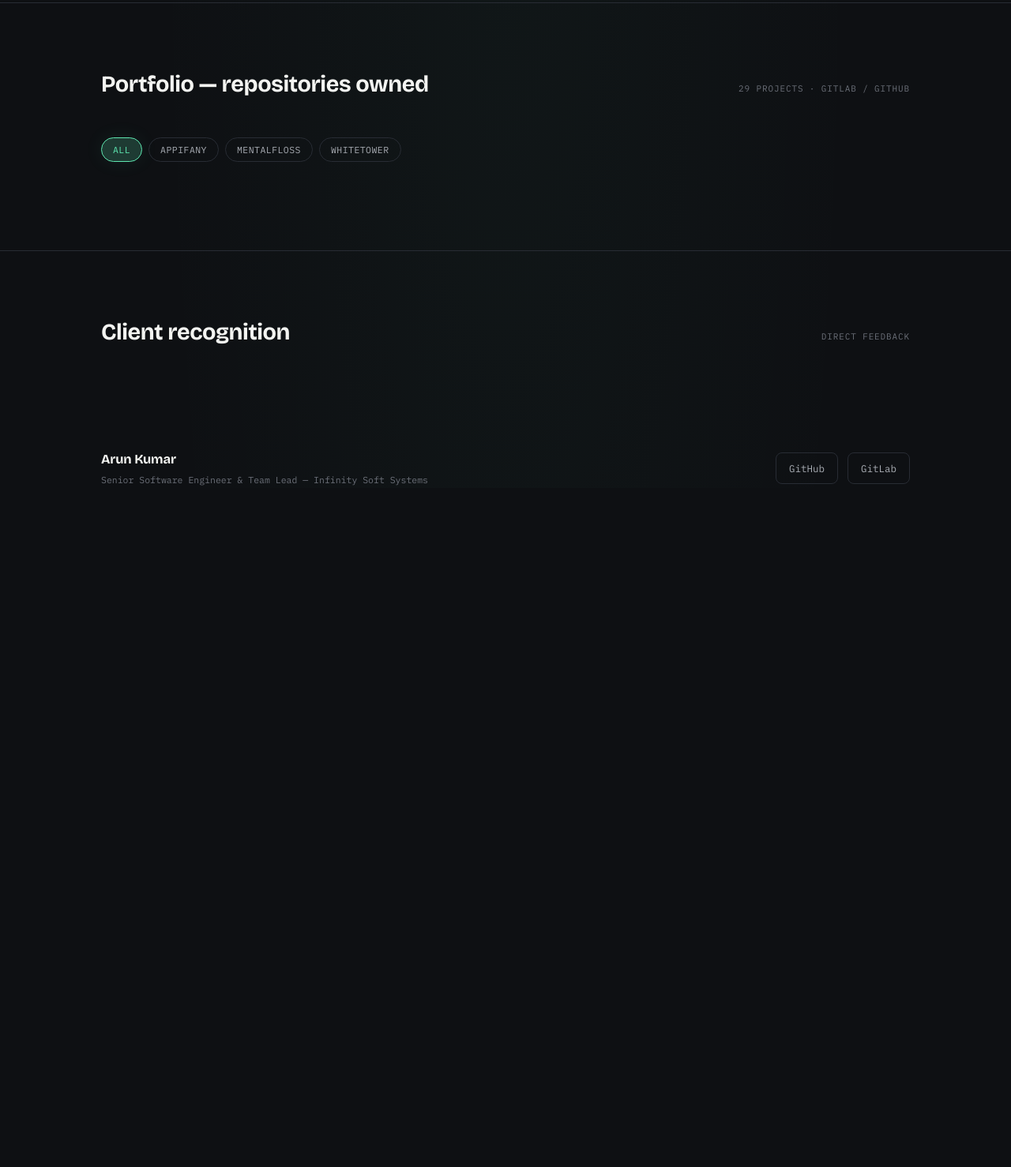
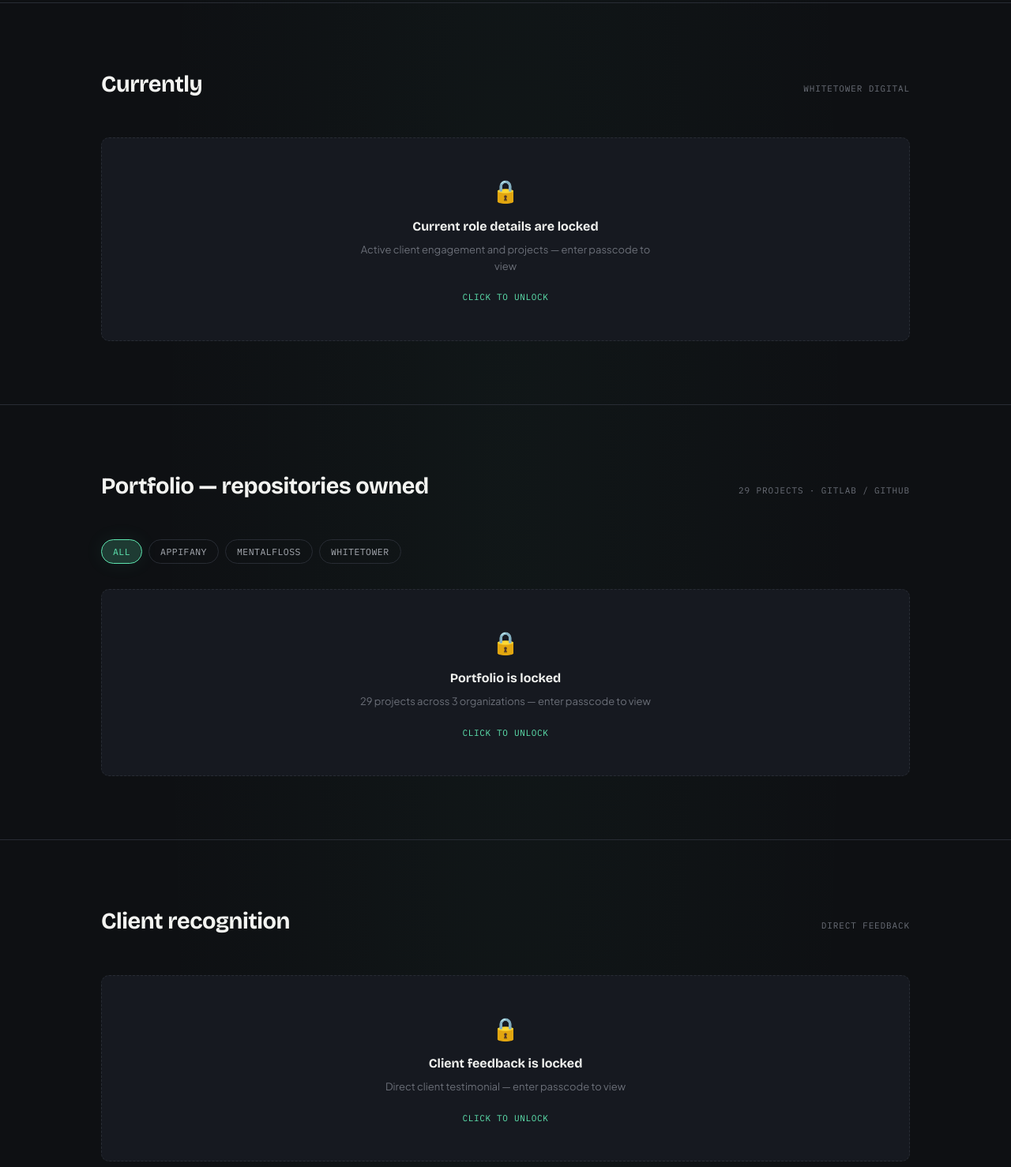
Before and after one commit to aruninf/arun-infinity-portfolio, a plain HTML site: page index.html in a window 1280 px wide. Shown: the part 3142-4620 px from the top of the page at 79% size. Before the commit the page ends 3760 px from the top, so only its background shows below. Drawn offline with nearby package versions, Linux system fonts and the light colour scheme.

Commit message:
add inline lock placeholders for hidden content sections (portfolio, currently, recognition)

```diff
--- a/index.html
+++ b/index.html
@@ -115,13 +115,20 @@
   </div>
 </section>
 
-<section class="reveal" id="currentlySection" style="display:none;">
+<section class="reveal" id="currentlySection">
   <div class="wrap">
     <div class="sec-head">
       <h2>Currently</h2>
       <div class="sec-tag">Whitetower Digital</div>
     </div>
-    <div class="journey" id="currentlyContent"></div>
+    <div id="currentlyContent">
+      <div class="lock-card lock-single" id="currentlyLock">
+        <div class="lock-icon">🔒</div>
+        <div class="lock-title">Current role details are locked</div>
+        <div class="lock-desc">Active client engagement and projects — enter passcode to view</div>
+        <div class="lock-cta">Click to unlock</div>
+      </div>
+    </div>
   </div>
 </section>
 
@@ -139,7 +146,14 @@
       <button class="filter-pill" data-filter="whitetower">Whitetower</button>
     </div>
 
-    <div class="grid" id="grid"></div>
+    <div class="grid" id="grid">
+      <div class="lock-card" id="gridLock">
+        <div class="lock-icon">🔒</div>
+        <div class="lock-title">Portfolio is locked</div>
+        <div class="lock-desc">29 projects across 3 organizations — enter passcode to view</div>
+        <div class="lock-cta">Click to unlock</div>
+      </div>
+    </div>
   </div>
 </section>
 
@@ -149,7 +163,14 @@
       <h2>Client recognition</h2>
       <div class="sec-tag">Direct feedback</div>
     </div>
-    <div id="quoteContainer"></div>
+    <div id="quoteContainer">
+      <div class="lock-card lock-single" id="quoteLock">
+        <div class="lock-icon">🔒</div>
+        <div class="lock-title">Client feedback is locked</div>
+        <div class="lock-desc">Direct client testimonial — enter passcode to view</div>
+        <div class="lock-cta">Click to unlock</div>
+      </div>
+    </div>
   </div>
 </section>
 
--- a/script.js
+++ b/script.js
@@ -214,10 +214,14 @@ function setupFilters(){
 }
 
 function injectProtectedContent(){
+  document.querySelectorAll('.lock-card').forEach(el => el.remove());
+
   const curr = document.getElementById('currentlySection');
   curr.style.display = '';
   curr.classList.add('in');
-  document.getElementById('currentlyContent').innerHTML = PROTECTED_HTML.currently;
+  const currContent = document.getElementById('currentlyContent');
+  currContent.classList.add('journey');
+  currContent.innerHTML = PROTECTED_HTML.currently;
 
   document.getElementById('grid').innerHTML = PROTECTED_HTML.cards;
   document.getElementById('quoteContainer').innerHTML = PROTECTED_HTML.quote;
@@ -254,6 +258,15 @@ unlockBtn.addEventListener('click', ()=>{
   passcodeInput.value = '';
   authError.textContent = '';
   passcodeInput.focus();
+});
+
+document.querySelectorAll('.lock-card').forEach(card => {
+  card.addEventListener('click', () => {
+    modal.classList.add('open');
+    passcodeInput.value = '';
+    authError.textContent = '';
+    passcodeInput.focus();
+  });
 });
 
 modal.addEventListener('click', (e)=>{
--- a/styles.css
+++ b/styles.css
@@ -187,6 +187,26 @@ section + section{border-top:1px solid var(--line);}
 .card-meta{margin-top:auto; padding-top:14px; font-family:var(--mono); font-size:10.5px; color:var(--ink-faint);}
 .hidden{display:none!important;}
 
+.lock-card{
+  background:var(--panel); border:1px dashed var(--line); border-radius:10px;
+  padding:44px 24px; text-align:center; cursor:pointer; grid-column:1/-1;
+  transition:border-color .25s, transform .25s, box-shadow .25s, background .25s;
+}
+.lock-card:hover{
+  border-color:var(--accent); transform:translateY(-2px);
+  background:var(--panel-2); box-shadow:var(--shadow-md), var(--glow-accent);
+}
+.lock-icon{font-size:28px; margin-bottom:10px;}
+.lock-title{font-family:var(--disp); font-weight:700; font-size:16px; margin-bottom:6px;}
+.lock-desc{font-size:13px; color:var(--ink-faint); margin-bottom:14px; max-width:40ch; margin-left:auto; margin-right:auto;}
+.lock-cta{
+  font-family:var(--mono); font-size:11px; text-transform:uppercase;
+  letter-spacing:0.06em; color:var(--accent);
+  display:inline-flex; align-items:center; gap:6px;
+}
+
+.lock-card.lock-single{max-width:100%;}
+
 .quote-card{
   border:1px solid var(--line); border-left:3px solid var(--accent); border-radius:8px;
   background:var(--panel); padding:24px 26px; font-size:16px; color:var(--ink-soft);
```
